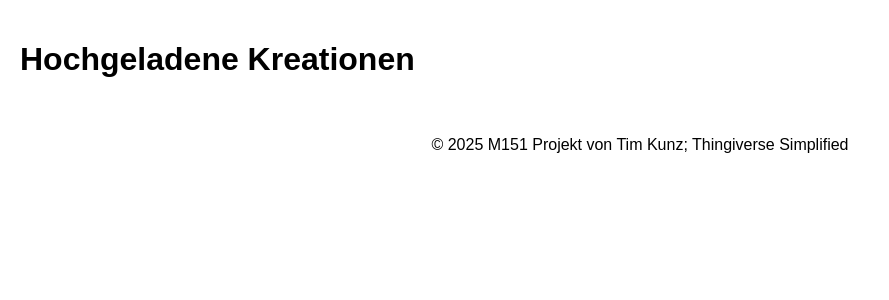
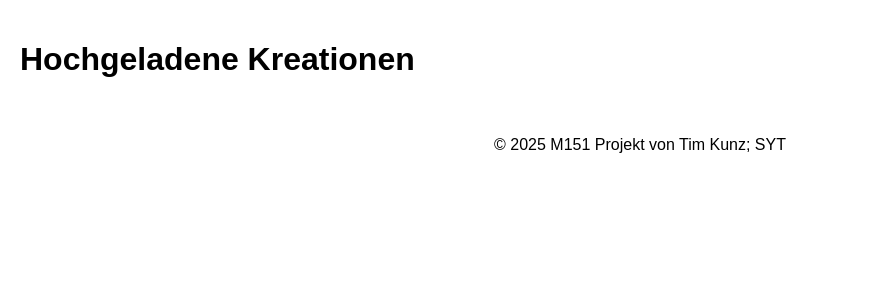
Before and after one commit to tikunzbbzbl/M151, a PHP site: page /thingiverse_simplified/index.php in a window 1280 px wide. Shown: the part 38-338 px from the top of the page, without its empty margins (0-889 px from the left). Run offline with PHP 8.4, Linux system fonts and the light colour scheme; data that the repository does not hold is empty.

Commit message:
name update

```diff
--- a/htdocs/thingiverse_simplified/database.sql
+++ b/htdocs/thingiverse_simplified/database.sql
@@ -32,3 +32,6 @@ CREATE TABLE IF NOT EXISTS kreation_files (
     uploaded_at TIMESTAMP DEFAULT CURRENT_TIMESTAMP,
     FOREIGN KEY (kreation_id) REFERENCES kreationen(id) ON DELETE CASCADE
 );
+CREATE USER IF NOT EXISTS 'user1'@'localhost' IDENTIFIED BY 'pass';
+GRANT SELECT, INSERT, UPDATE, DELETE ON thingiverse_simplified.* TO 'user1'@'localhost';
+FLUSH PRIVILEGES;
--- a/htdocs/thingiverse_simplified/includes/footer.php
+++ b/htdocs/thingiverse_simplified/includes/footer.php
@@ -3,7 +3,7 @@
 ?>
 </div>
 <footer>
-    <p style="text-align:center;">&copy; <?php echo date("Y"); ?> M151 Projekt von Tim Kunz; Thingiverse Simplified</p>
+    <p style="text-align:center;">&copy; <?php echo date("Y"); ?> M151 Projekt von Tim Kunz; SYT</p>
 </footer>
 </body>
 </html>
--- a/htdocs/thingiverse_simplified/includes/header.php
+++ b/htdocs/thingiverse_simplified/includes/header.php
@@ -2,7 +2,7 @@
 <html lang="de">
 <head>
     <meta charset="UTF-8">
-    <title>Thingiverse Simplified</title>
+    <title>Share your Triumph</title>
     <meta name="viewport" content="width=device-width, initial-scale=1.0">
     <style>
         body { font-family: Arial, sans-serif; margin: 0; padding: 0; }
```
Also changed, not shown: 1 other file.
